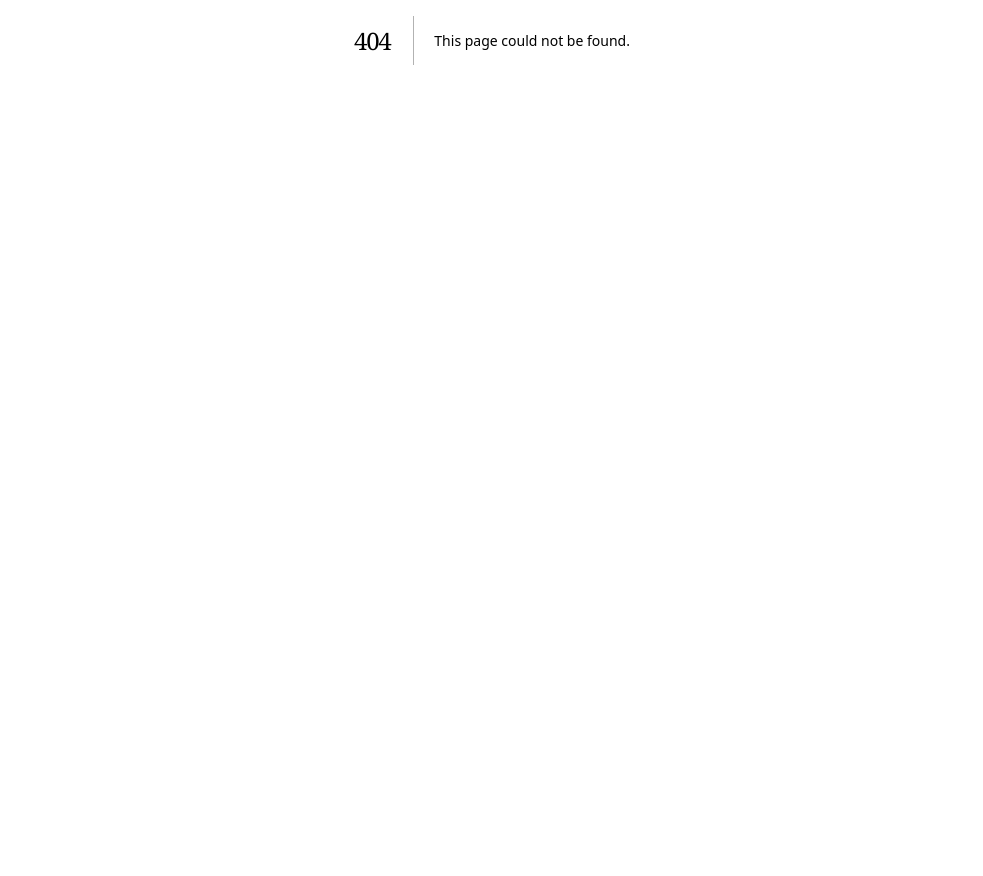
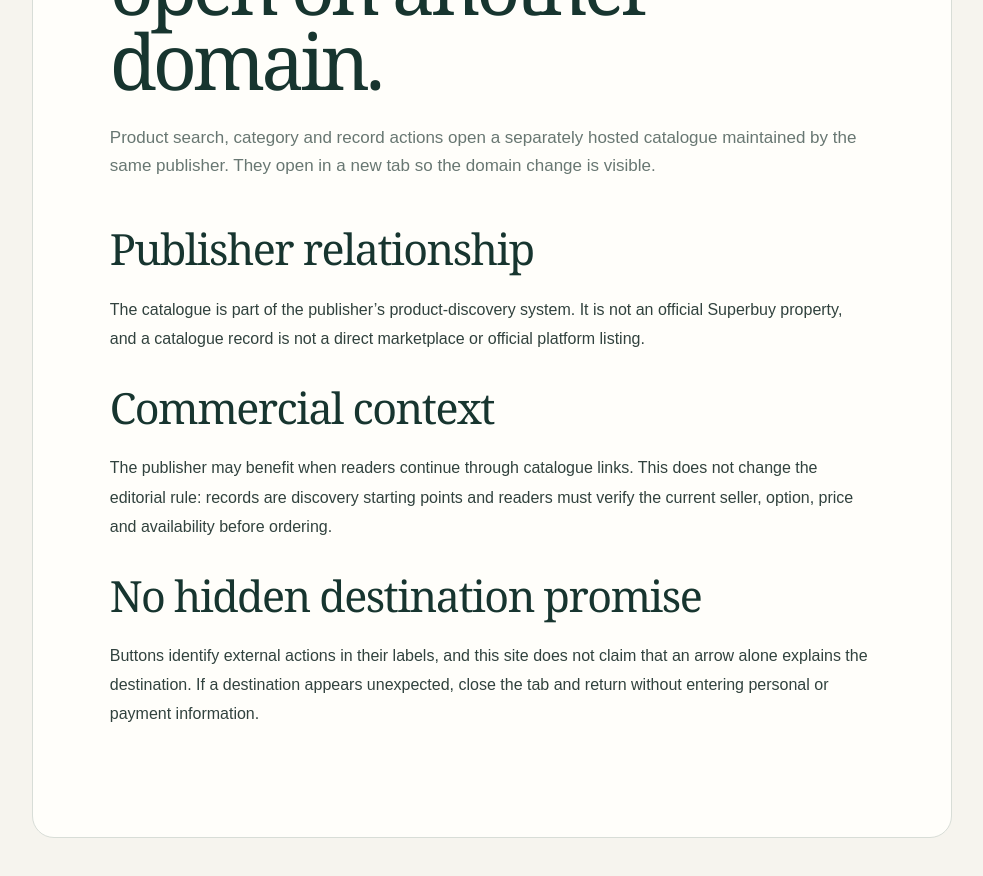
Before and after one commit to hehaize88-code/anan, a Next.js app in the folder sheets-superbuy-com/: page /link-disclosure in a window 1280 px wide. Before the commit this address had no page. Shown: the part 360-1236 px from the top of the page, without its empty margins (148-1131 px from the left). Before the commit the page ends 800 px from the top, so only its background shows below. Built offline with nearby package versions, Linux system fonts and the light colour scheme.

Commit message:
Add link-disclosure/page.tsx SEO support

```diff
--- /dev/null
+++ b/sheets-superbuy-com/app/link-disclosure/page.tsx
@@ -0,0 +1,12 @@
+import { PolicyPage } from "../policy-page";
+import { BreadcrumbJsonLd, pageMetadata } from "../seo";
+
+export const metadata = pageMetadata("External Link Disclosure | Sheets Superbuy", "Understand why product and category links on Sheets Superbuy open a separately hosted catalogue.", "/link-disclosure/");
+
+export default function DisclosurePage() {
+  return <><BreadcrumbJsonLd items={[{name:"Home",path:"/"},{name:"Link disclosure",path:"/link-disclosure/"}]}/><PolicyPage eyebrow="DISCLOSURE / EXTERNAL CATALOGUE" title="Why some records open on another domain." intro="Product search, category and record actions open a separately hosted catalogue maintained by the same publisher. They open in a new tab so the domain change is visible.">
+    <section><h2>Publisher relationship</h2><p>The catalogue is part of the publisher’s product-discovery system. It is not an official Superbuy property, and a catalogue record is not a direct marketplace or official platform listing.</p></section>
+    <section><h2>Commercial context</h2><p>The publisher may benefit when readers continue through catalogue links. This does not change the editorial rule: records are discovery starting points and readers must verify the current seller, option, price and availability before ordering.</p></section>
+    <section><h2>No hidden destination promise</h2><p>Buttons identify external actions in their labels, and this site does not claim that an arrow alone explains the destination. If a destination appears unexpected, close the tab and return without entering personal or payment information.</p></section>
+  </PolicyPage></>;
+}
```
